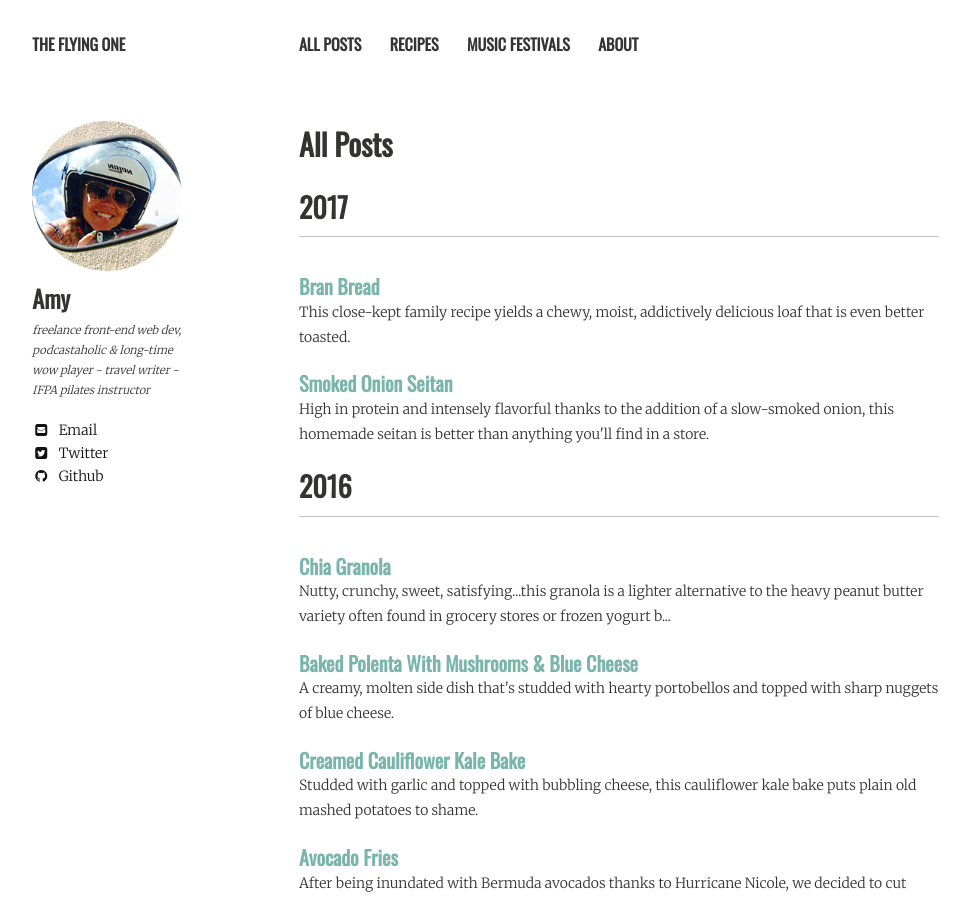
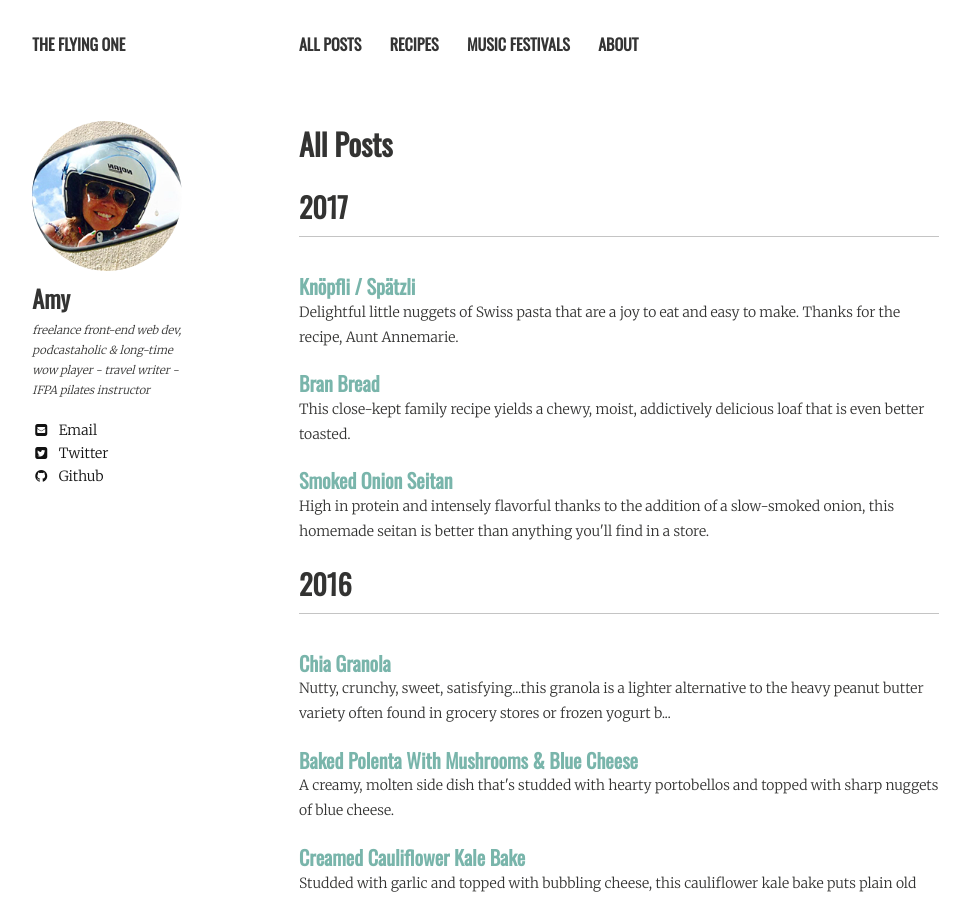
Before and after one commit to amypeniston/blog, a Jekyll site: the page built from posts/index.md, in a window 1280 px wide and 900 px high. Shown: the whole window, without its empty margins (21-991 px from the left). Built offline with Jekyll 4.4.1, drawn with Linux system fonts in a browser that asks for light colours; nearby versions of some CDN libraries; part of the change alters nothing that is shown.

Commit message:
Add Knöpfli / Spätzli recipe

```diff
--- /dev/null
+++ b/_posts/2017-01-09-knopfli-spatzli.markdown
@@ -0,0 +1,33 @@
+---
+layout: post
+title: "Knöpfli / Spätzli"
+modified:
+categories:
+excerpt: Delightful little nuggets of Swiss pasta that are a joy to eat and easy to make. Thanks for the recipe, Aunt Annemarie.
+tags: [spatzli, pasta]
+image:
+  feature:
+date: 2017-01-09T20:40:30-04:00
+---
+
+*Delightful little nuggets of Swiss pasta that are fun to eat and easy to make. Thanks for the recipe, Aunt Annemarie.*
+
+> 2 1/2 cups all-purpose flour
+> 1 teaspoon salt
+> dash of nutmeg
+> 1/2 cup water
+> 1/2 cup milk
+> 3 eggs
+
+* Let milk, water and eggs come to room temperature while you fill a large pot with salted water and rinse your [Spätzli lid](https://www.amazon.com/Kuchenprofi-Spaetzle-Scraper-Stainless-Steel/dp/B000NLLG7C), which I am sure is covered in dust from lack of use.
+* Sift flour, salt and nutmeg into a large bowl. Yes, sifting is necessary for a perfectly smooth batter.
+* Whisk together water, milk and eggs, then add to the dry ingredients.
+* Beat with a wooden spoon until bubbles form, about 8-10 minutes, or until your arm falls off.
+* Cover the bowl with a dishcloth and let sit for 30 minutes in a warm spot.
+* Bring the large pot of water to a boil and place your grated Spätzli lid on the inside lip of the pot.
+* Once the water is boiling, quickly pour and spread batter over the lid, scraping it through the holes and into the water. Work speedily so that all the pasta pieces cook for as close to the same amount of time as possible.
+* Remove the lid and watch as the little pastas bob to the surface. Once the majority have risen, drain pot into a colander.
+
+Spätzli is traditionally enjoyed with a simple drizzle of olive oil or pad of butter and fresh parmesan cheese. We use it in a variety of marinara, pesto and alfredo dishes, since it's so damn satisfying to make pasta from scratch. You can even sauté it with vegetables.
+
+This recipe makes quite a bit of Spätzli, around 4 cups or so. Store in an airtight container in the fridge. Eat often.
--- a/recipes/index.md
+++ b/recipes/index.md
@@ -106,3 +106,4 @@ image:
 * [Parmesan Kale Pesto](/parmesan-kale-pesto/)
 * [Creamy Pesto Pasta Sauce](/creamy-pesto-pasta-sauce/)
 * [Chia Granola](/chia-granola/)
+* [Knöpfli / Spätzli](/knopfli-spatzli/)
```
